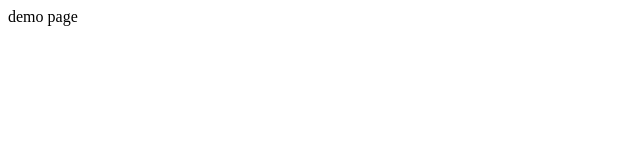
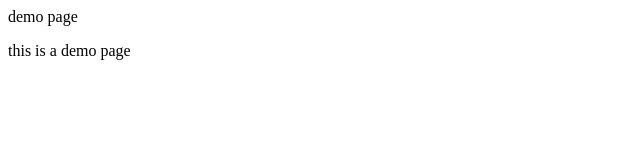
Before and after one commit to monk0/dmeo, a plain HTML site: page index.html in a window 1280 px wide. Shown: the whole page, without its empty margins (0-640 px from the left). Drawn offline with Linux system fonts and the light colour scheme.

Commit message:
update page

```diff
--- a/index.html
+++ b/index.html
@@ -5,5 +5,6 @@
 	</head>
 	<body>
 	<p>demo page</p>
+	<p>this is a demo page</p>
 	</body>
 </html>
```
